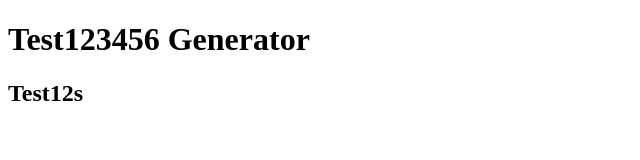
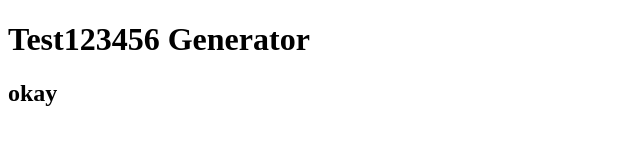
Before and after one commit to S0nny123/background-generator, a plain HTML site: page index.html in a window 1280 px wide. Shown: the full height of the page, 0-640 px from the left. Drawn offline with Linux system fonts and the light colour scheme.

Commit message:
change h2 to Okay

```diff
--- a/index.html
+++ b/index.html
@@ -7,6 +7,6 @@
 	</head>
 	<body>
 		<h1>Test123456 Generator</h1>
-		<h2>Test12s</h2>
+		<h2>okay</h2>
 	</body>
 </html>
```
